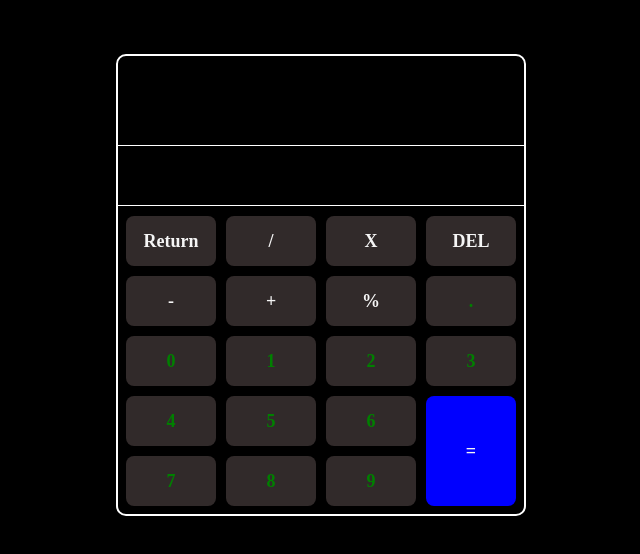
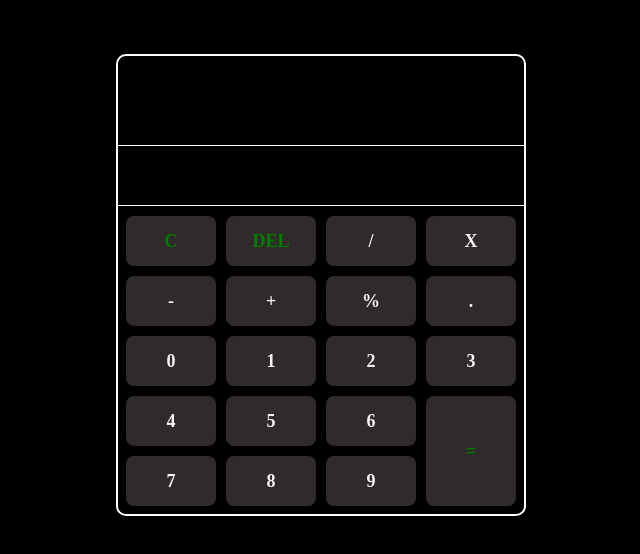
Before and after one commit to quest82/Calculator_App, a plain HTML site: page index.html in a window 1280 px wide. Shown: the whole page, without its empty margins (319-959 px from the left). Drawn offline with Linux system fonts and the light colour scheme.

Commit message:
made changes to html and css. Started work on Javascript

```diff
--- a/calc.css
+++ b/calc.css
@@ -25,12 +25,15 @@ body{
     min-height: 150px;
     border-bottom: 1px solid white;
     margin-bottom: 10px;
+    color: white;
+    font-size: 2.5em;
+    text-align: right;
 }
+
 
 .calc_computation{
     height: 90px;
     border-bottom: 1px solid white;
-
 }
 
 .calc_characters{
@@ -58,19 +61,13 @@ body{
 .btn:hover{
     cursor: pointer;
     background-color: rgb(71, 64, 64);
-
 }
 
-.operator_btn{
+.input{
     color: whitesmoke;
 }
 
-
-/* Positions */
-
-.operator_btn:nth-of-type(7){
+.equals_btn{
     grid-column: 4/5;
     grid-row: 4/6;
-    background-color: blue;
-
 }
--- a/calc.js
+++ b/calc.js
@@ -1 +1,33 @@
-let button = document.querySelector('.btn')
+const input = document.querySelectorAll('.input')
+const computeDisplay = document.querySelector('.calc_computation')
+const resultDisplay = document.querySelector('.calc_result')
+const clear = document.querySelector('.clear_btn')
+
+let results = null;
+
+
+
+
+// Input Section
+function addToDisplay(variables){
+    computeDisplay.innerText += variables
+} // This function pushes the numbers and operators pressed on to the compute screen
+
+input.forEach(inputs => {
+    inputs.addEventListener('click', e => {
+        addToDisplay(inputs.innerText)
+    })
+}) // This event listener takes the clicked input buttons and appends to the compute screen
+
+// Arithmetic Section
+
+
+
+
+// Extras  Section
+
+clear.addEventListener('click', () => {
+    computeDisplay.innerText = ''
+    resultDisplay.innerText = ''
+}
+) // This event listener clears everything on the display
--- a/index.html
+++ b/index.html
@@ -5,6 +5,7 @@
     <meta http-equiv="X-UA-Compatible" content="IE=edge">
     <meta name="viewport" content="width=device-width, initial-scale=1.0">
     <link rel="stylesheet" href="calc.css">
+    <script src="calc.js" defer></script>
     <title>Basic Calculator</title>
 </head>
 <body>
@@ -12,30 +13,29 @@
         <div class="calc_container">
             <section class="calc_screen">
                 <div class="calc_computation"></div>
-
                 <div class="calc_result"></div>
             </section>
 
             <section class="calc_characters grid">
-                <div class="btn operator_btn">Return</div>
-                <div class="btn operator_btn">/</div>
-                <div class="btn operator_btn">X</div>
-                <div class="btn operator_btn">DEL</div>
-                <div class="btn operator_btn">-</div>
-                <div class="btn operator_btn">+</div>
-                <div class="btn operator_btn">=</div>
-                <div class="btn operator_btn">%</div>
-                <div class="btn numbers">.</div>
-                <div class="btn numbers">0</div>
-                <div class="btn numbers">1</div>
-                <div class="btn numbers">2</div>
-                <div class="btn numbers">3</div>
-                <div class="btn numbers">4</div>
-                <div class="btn numbers">5</div>
-                <div class="btn numbers">6</div>
-                <div class="btn numbers">7</div>
-                <div class="btn numbers">8</div>
-                <div class="btn numbers">9</div>
+                <div class="btn clear_btn">C</div>
+                <div class="btn delete_btn">DEL</div>
+                <div class="btn input divisor_btn">/</div>
+                <div class="btn input multiply_btn">X</div>
+                <div class="btn input subtract_btn">-</div>
+                <div class="btn input additor_btn">+</div>
+                <div class="btn input percent_btn">%</div>
+                <div class="btn input">.</div>
+                <div class="btn input">0</div>
+                <div class="btn input">1</div>
+                <div class="btn input">2</div>
+                <div class="btn input">3</div>
+                <div class="btn input">4</div>
+                <div class="btn input">5</div>
+                <div class="btn input">6</div>
+                <div class="btn input">7</div>
+                <div class="btn input">8</div>
+                <div class="btn input">9</div>
+                <div class="btn equals_btn">=</div>
             </section>
         </div>
     </main>
```
